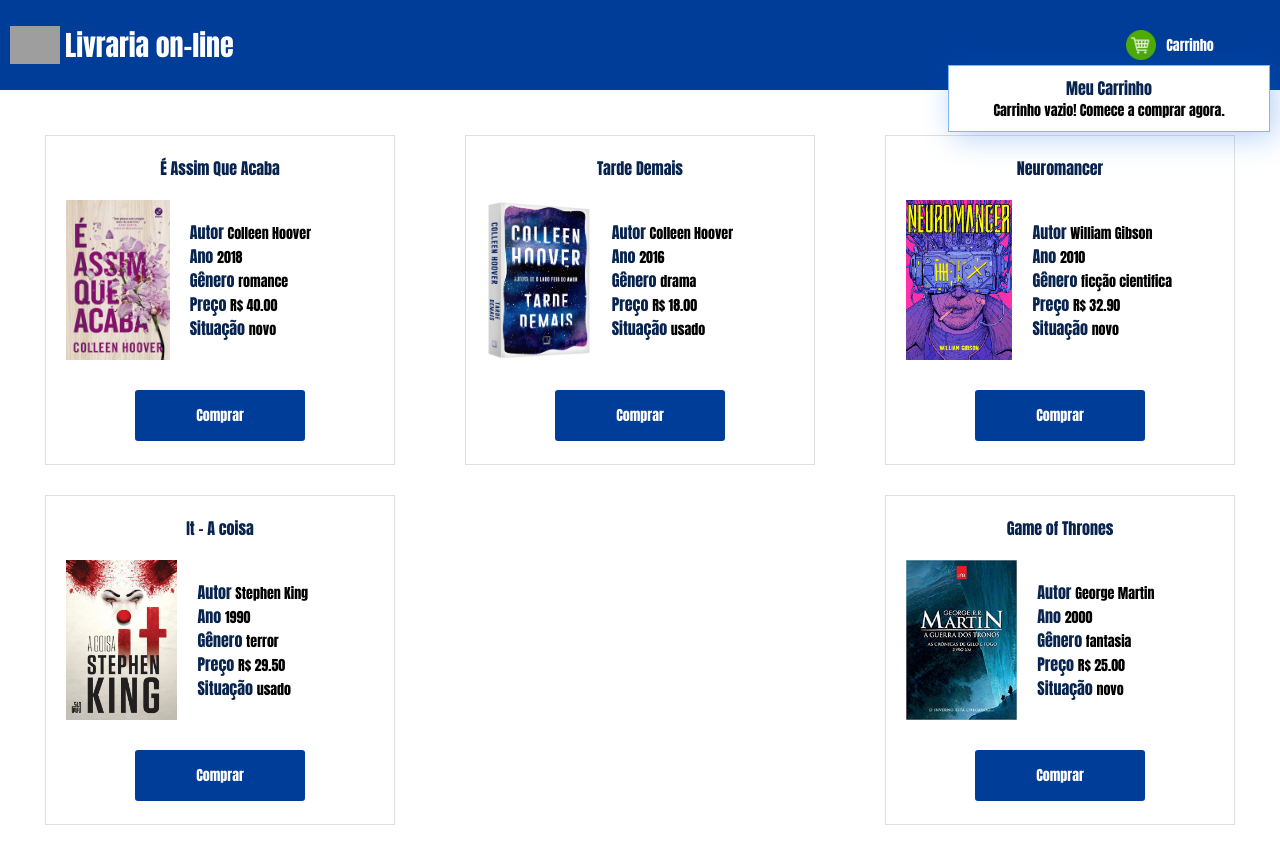
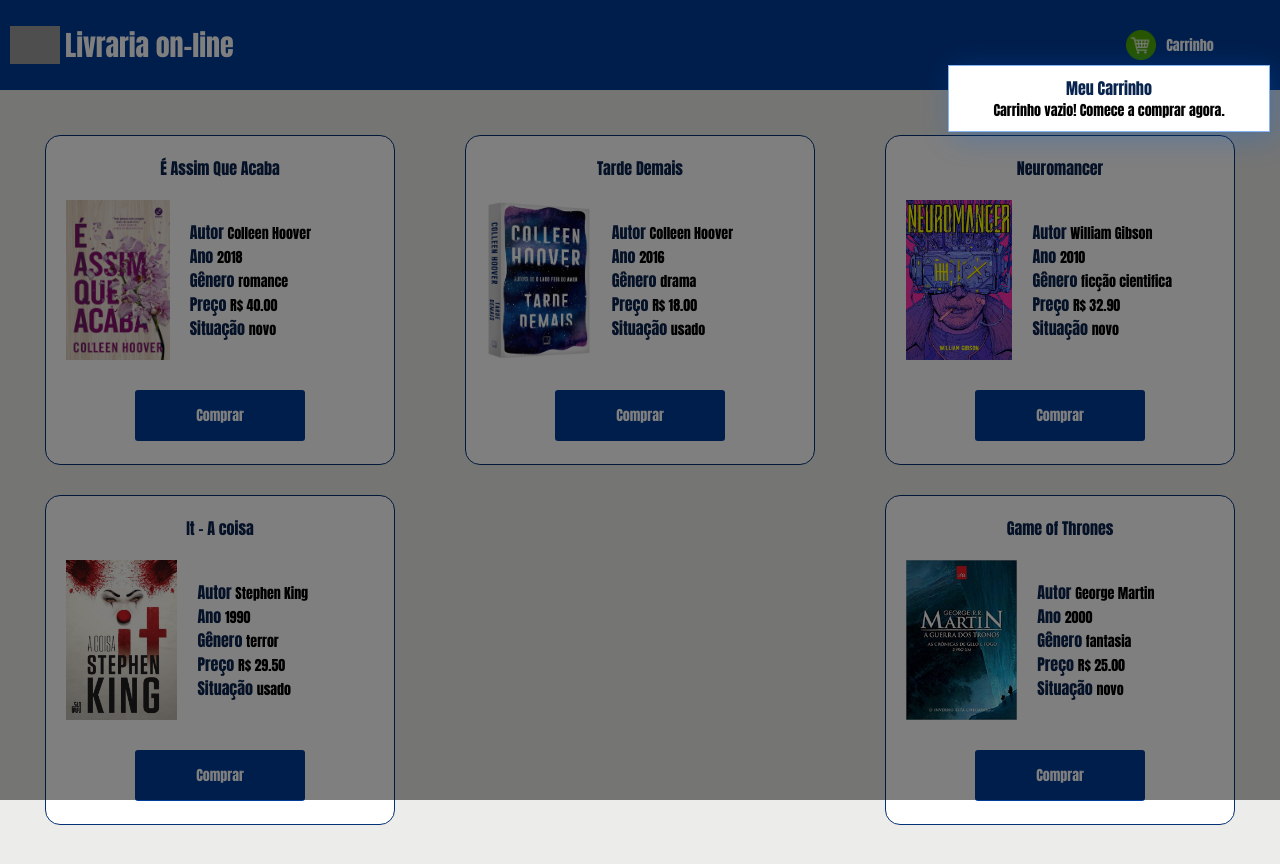
Before and after one commit to ThaisOliveiraRocha/livraria_ecommerce, a React (Create React App) app: page / in a window 1280 px wide. Both pictures are taken after a click on the element "Carrinho". Shown: the top 864 px of the page. Built offline with nearby package versions, Linux system fonts and the light colour scheme; grey boxes are pictures that could not be loaded.

Commit message:
Overlay adicionado e cor do Car alterada

```diff
--- a/src/components/CartModal/CartModal.jsx
+++ b/src/components/CartModal/CartModal.jsx
@@ -7,7 +7,8 @@ import {
   Tr,
   Th,
   TotalContainer,
-  ButtonGroup
+  ButtonGroup,
+  Overlay
 } from "./CartModal.styles";
 import Titulo from "../../components/Title";
 import Text from "../../components/Text";
@@ -24,16 +25,21 @@ const somaCarrinho = carrinho => {
   return soma.toFixed(2);
 };
 
-const CartModal = ({ carrinho, showCarrinho }) => {
+const CartModal = ({ carrinho, showCarrinho, onClose }) => {
   if (carrinho.length === 0) {
     return (
+      <>
+      <Overlay onClick={onClose}/>
       <ModalBody>
         <Titulo>Meu Carrinho</Titulo>
         <Text>Carrinho vazio! Comece a comprar agora.</Text>
       </ModalBody>
+      </>
     );
   }
   return (
+    <>
+      <Overlay onClick={onClose}/>
       <ModalBody>
         <Titulo>Meu carrinho</Titulo>
         <Table>
@@ -57,9 +63,12 @@ const CartModal = ({ carrinho, showCarrinho }) => {
           <Text> R$ {somaCarrinho(carrinho)}</Text>
         </TotalContainer>
         <ButtonGroup>
-        <Button onClick={() => showCarrinho(carrinho)}>Finalizar Compra</Button>
+          <Button onClick={() => showCarrinho(carrinho)}>
+            Finalizar Compra
+          </Button>
         </ButtonGroup>
       </ModalBody>
+    </>
   );
 };
 
--- a/src/components/CartModal/CartModal.styles.js
+++ b/src/components/CartModal/CartModal.styles.js
@@ -18,6 +18,7 @@ export const ModalBody = styled.div`
 
   /* height: 170px; */
   overflow-y: scroll;
+  z-index: 10;
 
   padding: 10px;
 `;
@@ -95,3 +96,17 @@ export const ButtonGroup = styled.div`
   justify-content: center;
   flex-direction: column;
 `;
+
+
+export const Overlay = styled.div`
+  position: fixed;
+  /* display: none; */
+  width: 100%;
+  height: 100%;
+  top: 0;
+  left: 0;
+  right: 0;
+  bottom: 0;
+  background-color: rgba(0,0,0,0.5);
+  z-index: 2;
+`;
--- a/src/components/Header/Header.jsx
+++ b/src/components/Header/Header.jsx
@@ -45,7 +45,7 @@ const Header = ({ carrinho, history }) => {
           <QuantidadeItens>{totalCart(carrinho)}</QuantidadeItens>
         )}
       </CartContainer>
-      {showModal && <CartModal carrinho={carrinho}/>}
+      {showModal && <CartModal carrinho={carrinho} onClose={() => setModalStatus(false)}/>}
     </Container>
   );
 };
--- a/src/components/Layout/Layout.styles.js
+++ b/src/components/Layout/Layout.styles.js
@@ -1,11 +1,10 @@
-import styled from 'styled-components';
-import { Grid } from '@material-ui/core';
+import styled from "styled-components";
+import { Grid } from "@material-ui/core";
 
 export const Container = styled(Grid)`
   width: 100;
   background-color: #ffffff;
 `;
-
 
 export const ChildrenComponent = styled.div`
   display: flex;
@@ -14,4 +13,5 @@ export const ChildrenComponent = styled.div`
   flex-wrap: wrap;
 
   padding: 30px;
+  background-color: rgb(236, 236, 234);
 `;
--- a/src/container/Carrinho/Carrinho.jsx
+++ b/src/container/Carrinho/Carrinho.jsx
@@ -13,7 +13,6 @@ import Button from "../../components/Button";
 import Titulo from "../../components/Title";
 import Text from "../../components/Text";
 import ListaCarrinho from "./components/ListaCarrinho";
-import { Link } from "react-router-dom";
 
 const somaCarrinho = carrinho => {
   let soma = 0;
--- a/src/container/Livraria/components/Card/Card.styles.js
+++ b/src/container/Livraria/components/Card/Card.styles.js
@@ -2,18 +2,20 @@ import styled from "styled-components";
 
 export const CardContainer = styled.div`
   display: flex;
-  border: 1px solid rgba(0, 0, 0, 0.125);
   margin: 15px;
   flex-direction: column;
   width: 350px;
   height: 330px;
+
+  background-color: white;
+  border-radius: 15px;
+  border: 1px solid #043277;
 `;
 
 export const CardBody = styled.div`
   display: flex;
   align-items: center;
   margin: 10px;
-
   cursor: pointer;
 `;
 
```
Lines whose indentation alone changed are shown as unchanged.
